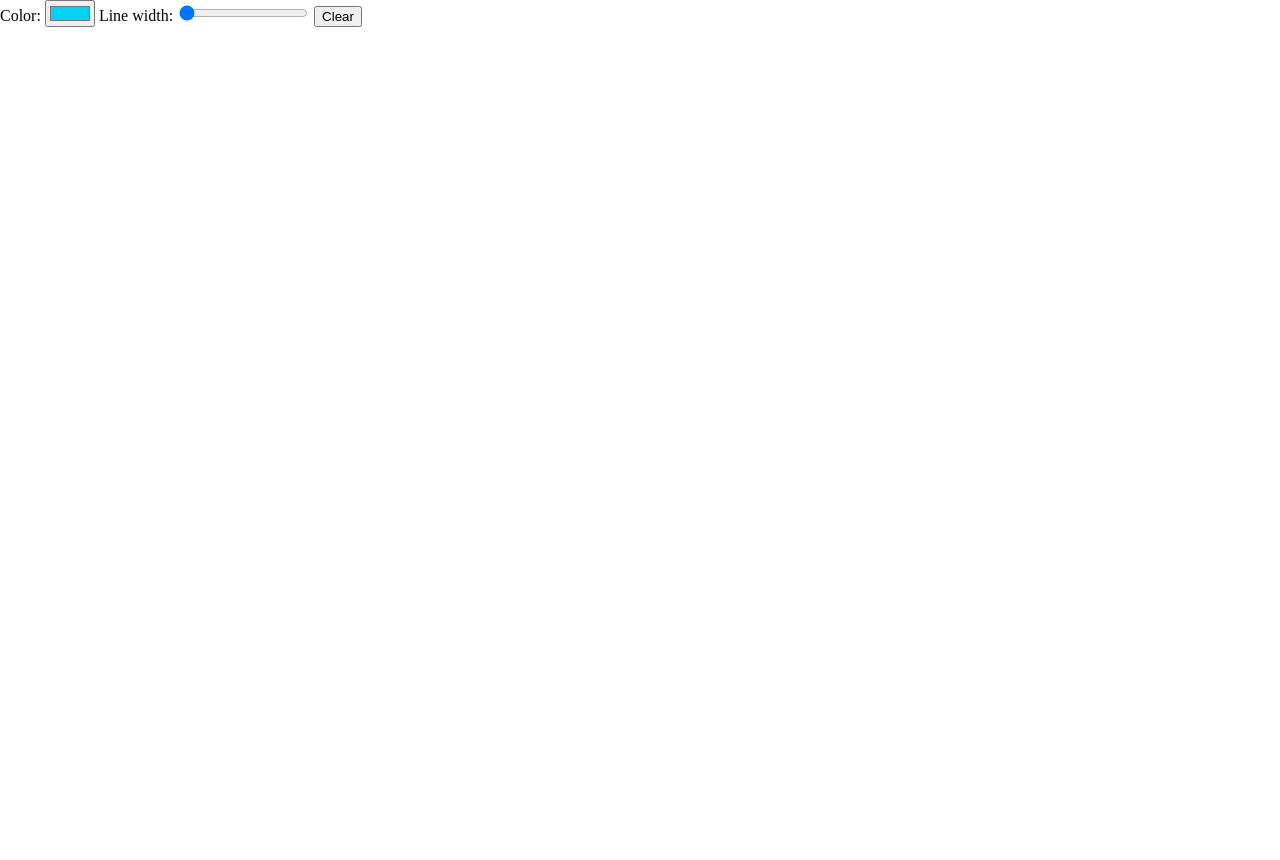
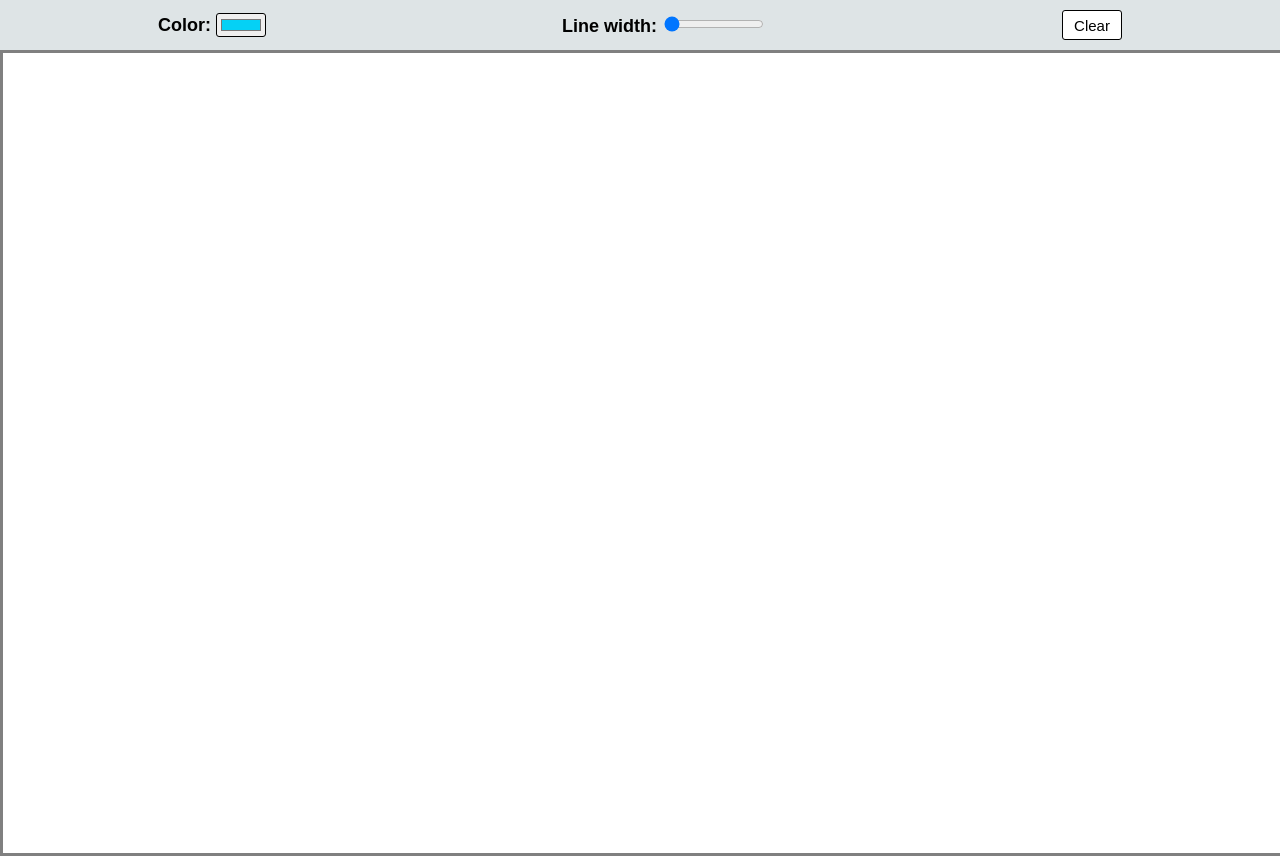
Before and after one commit to kate0305/rsschool-cv-1, a plain HTML site: page index.html in a window 1280 px wide. Before the commit the page ends 831 px from the top, so only its background shows below. Drawn offline with Linux system fonts and the light colour scheme.

Commit message:
feat: add control panel

```diff
--- a/style.css
+++ b/style.css
@@ -1,3 +1,47 @@
 html, body {
     margin: 0;
   }
+
+canvas {
+  border: solid;
+  border-color: gray;
+}
+
+.controls {
+  display: flex;
+  justify-content: space-around;
+  align-items: center;
+  text-align: center;
+  padding: 10px;
+  font-size: 18px;
+  font-weight: bold;
+  font-family: Arial, Helvetica, sans-serif;
+  background-color: #dee4e6;
+}
+
+.clearButton {
+  cursor: pointer;
+  background-color: white;
+  border: 1px solid black;
+  border-radius: 3px;
+  font-size: 15px;
+  width: 60px;
+  height: 30px;
+}
+
+.clearButton:hover {
+  background-color: #ecf5f4;
+}
+
+.color {
+  width: 50px;
+  height: 24px;
+  cursor: pointer;
+  border-color: black;
+  border-radius: 3px;
+}
+
+.width {
+  width: 100px;
+  cursor: pointer;
+}
```
